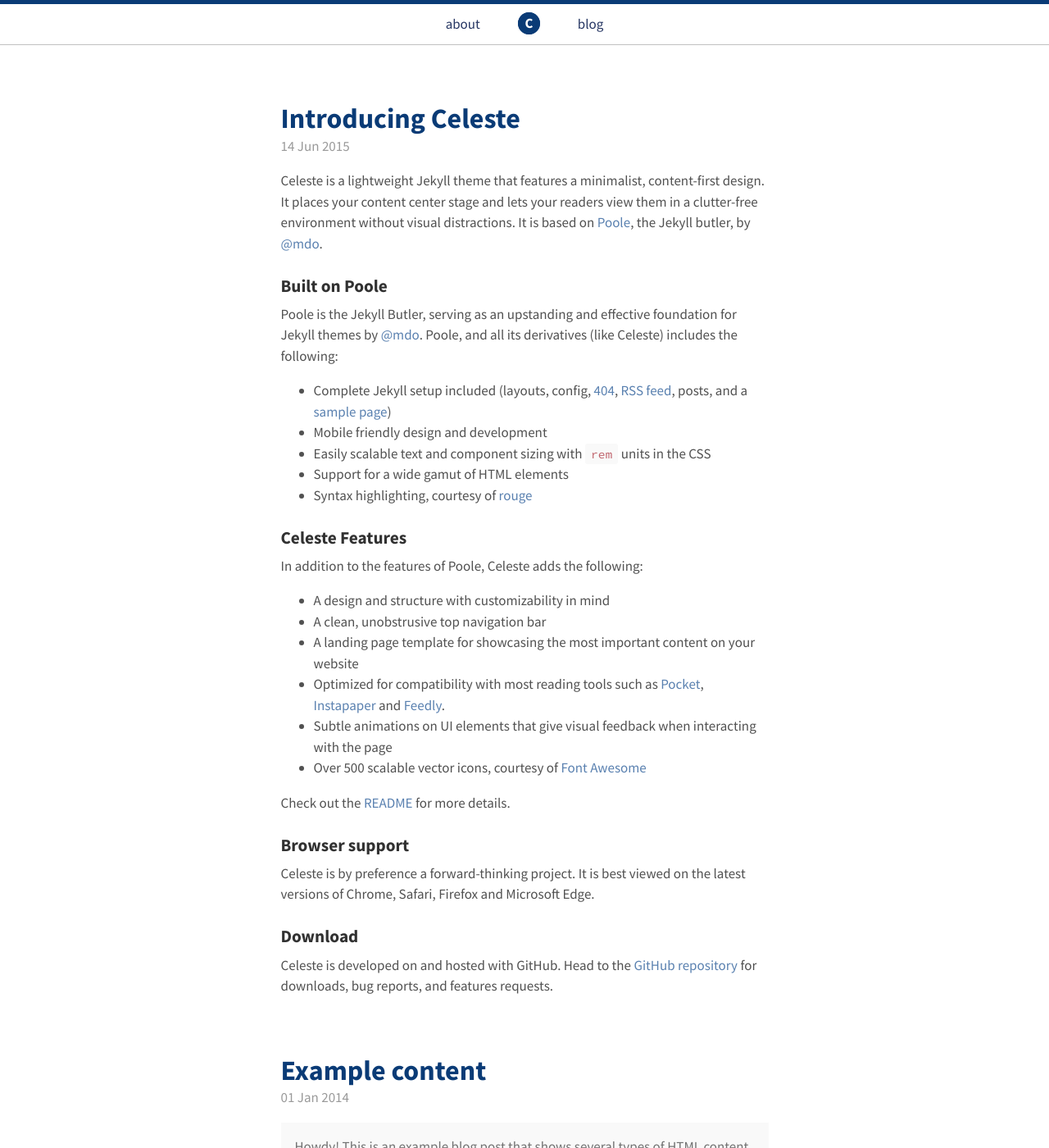
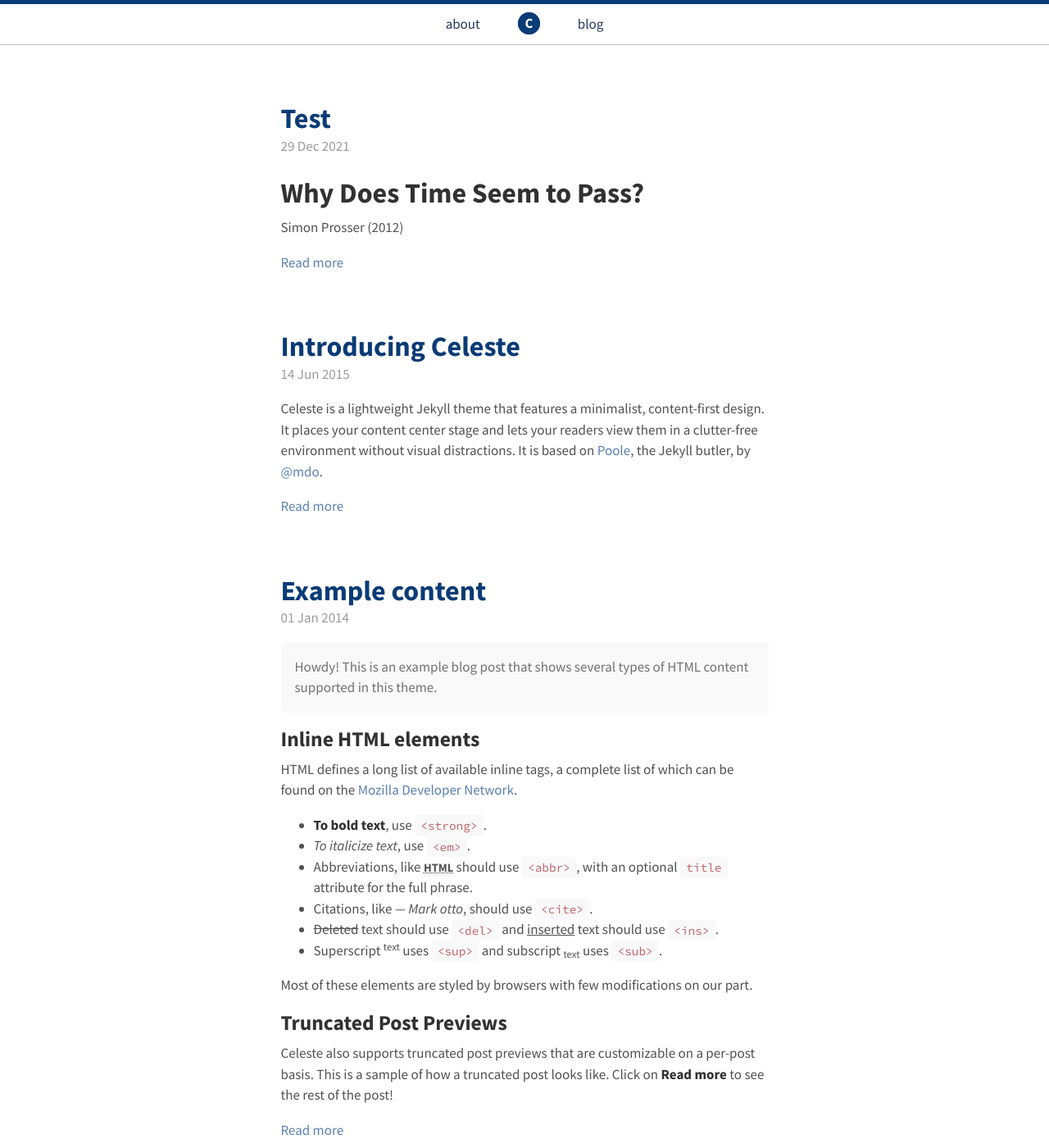
Before and after one commit to enkrasia/enkrasia.github.io, a Jekyll site: the page built from blog/index.html, in a window 1280 px wide and 1400 px high. Shown: the whole window at 82% size. Built offline with Jekyll 4.4.1, drawn with Linux system fonts in a browser that asks for light colours; the list of posts is cut into pages by our own code; some of the changed lines change nothing that is shown; some of the changed text lies outside the part shown.

Commit message:
modify _config.yml

```diff
--- a/_config.yml
+++ b/_config.yml
@@ -1,5 +1,5 @@
-title:               Celeste
-url:                 https://nicoelayda.github.io
+title:               Jianxin Wu
+url:                 https://fourlivings.github.io
 baseurl:             ""
 
 markdown:            kramdown
@@ -12,16 +12,16 @@
 paginate_path:       /blog/:num
 
 blog:
-  truncated_preview: false
+  truncated_preview: true
 
 sass:
   sass_dir:          _sass
   style:             :compressed
 
 author:
-  name:              Nico Elayda
-  url:               nicoelayda.github.io
-  email:             nico@elayda.com
+  name:              JW
+  url:               https://fourlivings.github.io
+  email:             wu.jianxin@outlook.com
 
 plugins:
   - jekyll-coffeescript
--- /dev/null
+++ b/blog/_posts/2021-12-29-Test.md
@@ -0,0 +1,95 @@
+# Why Does Time Seem to Pass?
+Simon Prosser (2012)
+
+#perception/time #time
+
+---
+
+# Summary
+1. According to the B-theory, the passage of time is an illusion. Therefore, the B-theory requires an explanation of this illusion.
+2. This paper provides such an explanation.
+3. The explanation consists in a methodological proposal and a hypothesis.
+4. The methodological proposal: It focuses on the representational content of the element of experience by virtue of which time seems pass.
+5. The hypothesis: The experience of change involves the representation of something enduring, rather than perduring, through any change.
+
+---
+
+# Definitions and Ideas
+## Background Ideas
+**The B-theory**
+1. The passage of time is an illusion.
+2. Times are objectively ordered; no time is objectively past, present or future.
+3. The B-theory is satisfactory until it explains the illusion of passage because it seems to us that we experience time passing.
+
+**The specious present**
+1. Where the content of experience encompasses an extended period rather than an instant.
+2. William James (1809): A succession of experiences is not sufficient for an experience of succession.
+3. If change involves a succession of states, then the perception of change must encompass more than an instant.
+
+**Intentionalism in the philosophy of perception**
+The phenomenal character of a perceptual experience supervenes on its representational content.
+
+**Projectivism in the philosophy of perception**
+
+
+
+---
+
+# Issues and Arguments
+> The Methodology: To explain why time is experienced as passing, it is sufficient to state the representational content of the relevant element of experience and explain why it has that representational content.
+
+**FOR** We can turn to recent work in the philosophy of perception; in particular, intentionalism. An relatively uncontroversial version of intentionalism:
+1. All perceptual experiences have representational contents.
+2. These contents correlate intrasubjectively with phenomenal characters.
+
+**FOR** To explain why one's experience has a certain phenomenal character, a sufficient answer may be: because the experience has a certain representational content.
+1. We may only want to know why one's experience has this phenomenal character rather than another.
+2. In this case, we need not explain the phenomenology per se.
+3. An answer about representation is sufficient; such an answer can explain why one's experience has this phenomenal character rather than another.
+
+**FOR** We often explain illusions in this modest way.
+1. For example, we explain the illusion of Muller-Lyer arrows by explaining that the two lines are represented differently.
+2. We do not explain the phenomenal character itself. But the illusion is nonetheless explained.
+3. Perhaps all illusions can be explained in this way.
+
+**FOR** There is a weak correlations between representational contents and phenomenal characters, but this modest explanation is consistent whit it.
+1. For example, due to spectrum inversion, two subjects have experiences about the same colour with different phenomenal characters.
+2. We may explain why one subject has the kind of experience by saying that her experience represents this colour.
+3. It is a different question why the two subjects' experiences differ in phenomenal characters.
+
+**FOR** Therefore, we can explain why one seems to have the experience of time passing by explaining the relevant representational content. In particular, the answer has two parts:
+1. What is represented by the experience of time passing?
+2. Why is it represented?
+
+**AGST** According to the B-theory, the passage of time is an illusion. But how can experience represent a necessarily uninstantiated feature of the world?
+1. To represent a feature of the world, an experience should at least have some causal relation with this feature.
+2. But if this feature is necessarily uninstantiated, then the experience cannot have a causal relation with it.
+3. Moreover, other theories of representation also disallow experiences to represent necessarily uninstantiated feature of the world.
+
+**RSP** The author argues that his approach is to proceed with the representationalist account, offering an satisfactory explanation of the phenomenology of temporal passage.
+
+>The experience of time passing represents a necessary falsehood.
+
+**FOR** No contingent proposition can be the content of passage experience.
+1. Suppose S veridically perceives that P, where P is any contingent proposition.
+2. S also experiences time as passing.
+3. S's experiences of time passing and the perception of P phenomenologically distinct, and hence have different representational contents.
+4. Therefore, the content of S's experience of time passing is not contingent.
+
+**FOR** If the content of S's experience of time passing is not contingent, then it must be a necessary falsehood.
+1. Given the B-theory, the experience of time passing is an illusion.
+2. Therefore, given that its content is not contingent, it is a necessary falsehood.
+
+>What is this necessary falsehood?
+
+
+
+
+
+
+---
+
+# Questions and Brainstorm
+This presupposes the representationalist view of perception.
+
+There is a syndrome the patient of which perceives the world in a very slow motional way. (Akinetopsia)
```
